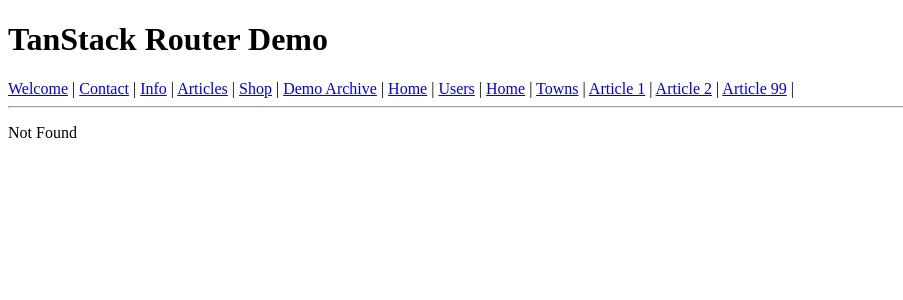
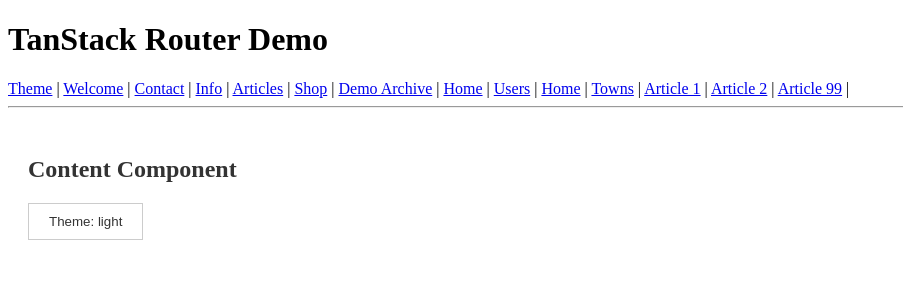
Before and after one commit to Anne-Zwift/react-learning-journey, a React (Vite) app: page /theme in a window 1280 px wide. Before the commit this address had no page. Shown: the top 300 px of the page, without its empty margins (0-903 px from the left). Built offline with nearby package versions, Linux system fonts and the light colour scheme.

Commit message:
feat: add exercise State Management: Use Context to provide and consume theme data

```diff
--- a/src/App.tsx
+++ b/src/App.tsx
@@ -1,12 +1,23 @@
 // src/App.tsx
 import { Outlet, Link } from '@tanstack/react-router';
+import { useState } from 'react';
+import { ThemeContext } from './contexts/ThemeContext';
 import './App.css';
 
 function App() {
+  const [theme, setTheme] = useState<'light' | 'dark'>('light');
+
+  const toggleTheme = () =>
+    setTheme((prev) => (prev === 'light' ? 'dark' : 'light'));
+
+  const contextValue = { theme: theme, toggleTheme: toggleTheme };
+
 return (
+    <ThemeContext.Provider value={contextValue}>
       <div>
         <h1>TanStack Router Demo</h1>
         <nav>
+          <Link to="/theme">Theme</Link> | {' '}
           <Link to="/">Welcome</Link> |{' '}
           <Link to="/contact">Contact</Link> |{' '}
           <Link to="/info">Info</Link> |{' '}
@@ -20,9 +31,9 @@
           <Link to="/articles/$articleId" params={{ articleId: '99' }}>Article 99</Link> | {' '}
         </nav>
         <hr />
-
       <Outlet />
       </div>
+    </ThemeContext.Provider>
   );
 }
 
--- /dev/null
+++ b/src/Content.tsx
@@ -0,0 +1,26 @@
+import { useContext } from "react";
+import ThemedButton from "./ThemedButton";
+import { ThemeContext } from "./contexts/ThemeContext";
+
+
+function Content() {
+
+  const { theme } = useContext(ThemeContext);
+
+  return (
+    <div
+       style={{
+        backgroundColor: theme === 'light' ? '#fff' : '#222',
+        color: theme === 'light' ? '#333' : '#eee',
+        minHeight: '100vh',
+        padding: '20px',
+        transition: 'background-color 0.3s',
+      }}
+      >
+      <h2>Content Component</h2>
+      <ThemedButton />
+    </div>
+  );
+}
+
+export default Content;
--- /dev/null
+++ b/src/ThemedButton.tsx
@@ -0,0 +1,23 @@
+import { useContext } from "react";
+import { ThemeContext } from "./contexts/ThemeContext";
+
+function ThemedButton() {
+  const { theme, toggleTheme } = useContext(ThemeContext);
+
+  return (
+    <button
+    onClick={toggleTheme}
+    style={{
+      backgroundColor: theme === 'light' ? '#fff' : '#333',
+      color: theme === 'light' ? '#333' : '#fff',
+      padding: '10px 20px',
+      border: '1px solid #ccc',
+      cursor: 'pointer',
+    }}
+    >
+    Theme: {theme}
+    </button>
+  );
+}
+
+export default ThemedButton;
--- /dev/null
+++ b/src/contexts/ThemeContext.tsx
@@ -0,0 +1,10 @@
+import React from "react";
+
+interface ThemeContextType {
+  theme: 'light' | 'dark';
+  toggleTheme: () => void;
+}
+export const ThemeContext = React.createContext<ThemeContextType>({
+  theme: 'light',
+  toggleTheme: () => {},
+});
--- /dev/null
+++ b/src/pages_theme/ThemePage.tsx
@@ -0,0 +1,7 @@
+import Content from '../Content';
+
+function ThemePage() {
+  return <Content />;
+}
+
+export default ThemePage;
--- a/src/router.tsx
+++ b/src/router.tsx
@@ -16,9 +16,11 @@
 import TownListPage from './pages_towns/TownListPage';
 import ArticleDisplayPage from './pages_articles/ArticleDisplayPage';
 import { fetchArticleById } from './api/mockApi';
+import ThemePage from './pages_theme/ThemePage';
 
 // Root route wraps the App layout component
 const rootRoute = new RootRoute({ component: App });
+
 
 // Index route rendered at "/"
 const indexRoute = new Route({
@@ -114,6 +116,12 @@
     createElement('div', null, `Could not load article: ${error instanceof Error ? error.message : String(error)}`),
 });
 
+const themeRoute = new Route({
+  getParentRoute: () => rootRoute,
+  path: '/theme',
+  component: ThemePage,
+});
+
 const notFoundRoute = new Route({
   getParentRoute: () => rootRoute,
   path: '*',
@@ -134,6 +142,7 @@
   userDetailRoute,
   townsRoute,
   articlesRoute,
+  themeRoute,
   notFoundRoute,
 ]);
 
```
Lines whose indentation alone changed are shown as unchanged.
